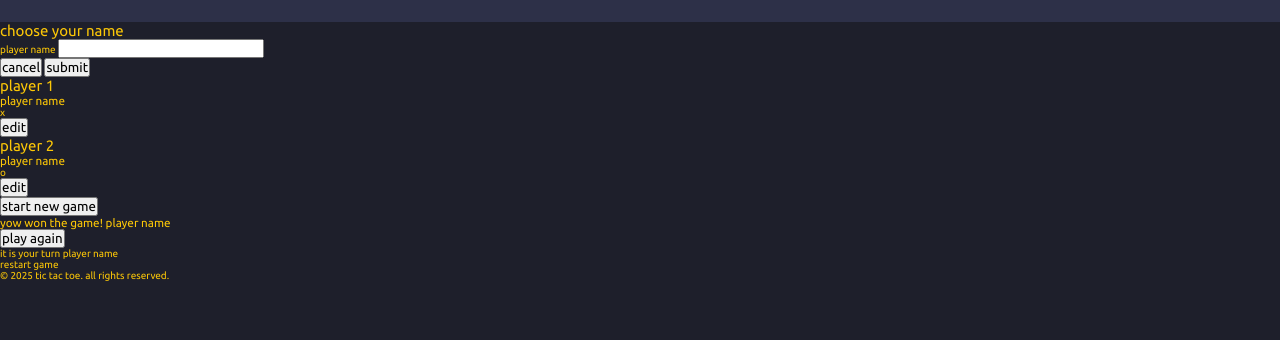
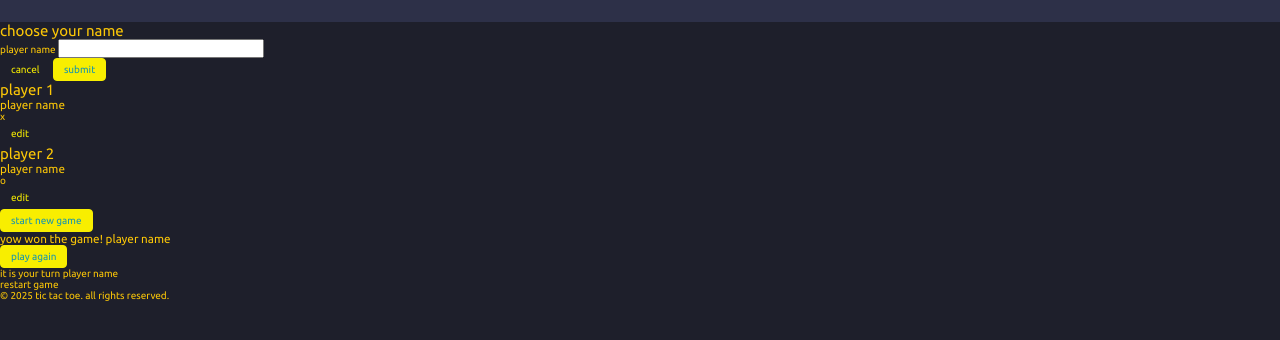
Before and after one commit to raizy21/tic-tac-toe, a plain HTML site: page index.html in a window 1280 px wide. Shown: the part 194-534 px from the top of the page. Drawn offline with Linux system fonts and the light colour scheme.

Commit message:
[code] making the buttons of the page style

```diff
--- a/index.html
+++ b/index.html
@@ -30,12 +30,12 @@
         <h2>choose your name</h2>
         <form>
           <div>
-            <label for="playername">player name </label>
-            <input type="text" id="playername" name="playername" required />
+            <label for="player-name">player name </label>
+            <input type="text" id="player-name" name="player-name" required />
           </div>
           <div>
-            <button type="button">cancel</button>
-            <button type="submit">submit</button>
+            <button type="button" class="btn btn-alt">cancel</button>
+            <button type="submit" class="btn">submit</button>
           </div>
         </form>
       </aside>
@@ -49,7 +49,7 @@
               <h2>player 1</h2>
               <h3>player name</h3>
               <p>x</p>
-              <button>edit</button>
+              <button class="btn btn-alt">edit</button>
             </article>
           </li>
           <li>
@@ -57,11 +57,11 @@
               <h2>player 2</h2>
               <h3>player name</h3>
               <p>o</p>
-              <button>edit</button>
+              <button class="btn btn-alt">edit</button>
             </article>
           </li>
         </ol>
-        <button id="start-game">start new game</button>
+        <button id="start-game" class="btn">start new game</button>
       </section>
       <!-- end of game config -->
 
@@ -72,7 +72,7 @@
           <h3>
             yow won the game! <span id="active-player-name"> player name </span>
           </h3>
-          <button id="play-again">play again</button>
+          <button id="play-again" class="btn">play again</button>
         </article>
         <!-- end of game restart -->
 
--- a/styles/style.css
+++ b/styles/style.css
@@ -22,6 +22,7 @@
   --background-color: #1e1f2b;
   --text-color: #fcc707;
   --color-fancy-blue: #3f418d;
+  --color-hover: #c1bb0f;
 }
 
 html {
@@ -71,3 +72,29 @@ body {
 }
 
 /* end of header style */
+.btn {
+  font: inherit;
+  padding: 0.5rem 1rem;
+  background-color: var(--primary-color);
+  border: 1px solid var(--primary-color);
+  color: var(--accent-color);
+  border-radius: 4px;
+  cursor: pointer;
+}
+
+.btn-alt {
+  background-color: transparent;
+  border-color: transparent;
+  color: var(--primary-color);
+}
+
+.btn:hover {
+  background-color: var(--color-hover);
+  border-color: var(--color-hover);
+}
+
+.btn-alt:hover {
+  background-color: var(--primary-color);
+  border-color: transparent;
+  color: var(--accent-color);
+}
```
